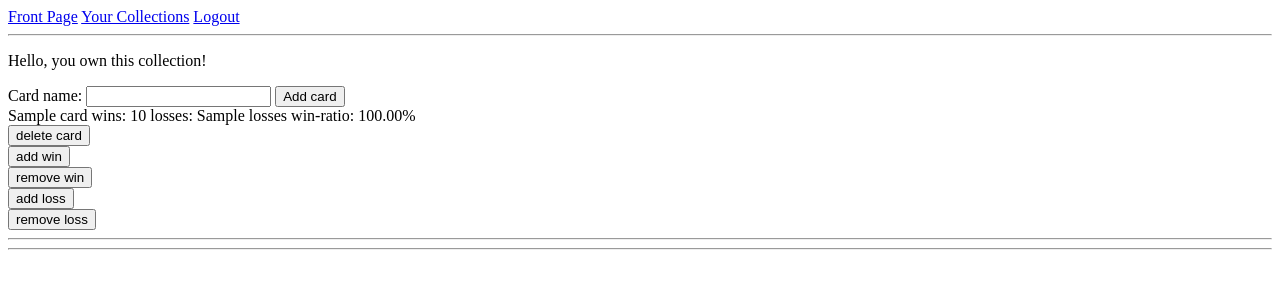
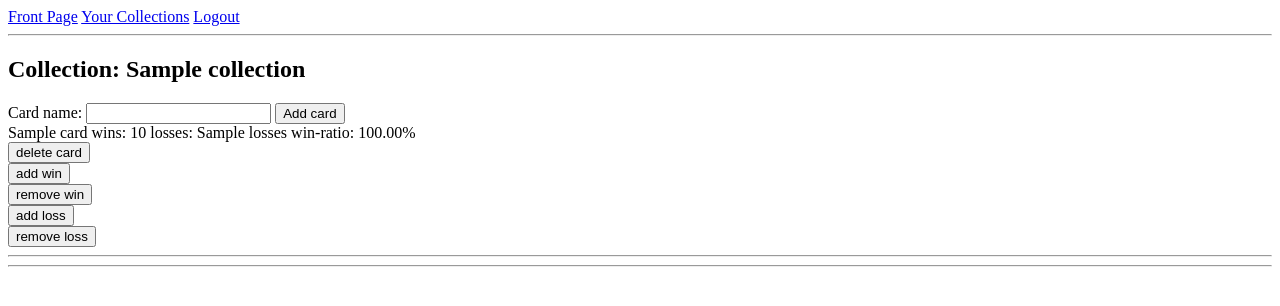
Before and after one commit to Regularmute/MTGCardTracker, a Flask app: template templates/collectionlist.html in a window 1280 px wide. Shown: the top 306 px of the page. Run offline with Flask 3, Linux system fonts and the light colour scheme; the template is opened without the code that fills it: most values are stand-ins (such as "Sample title", 1, 10 or a date in 2020); parts of the project's set-up code (start-up, migrations or seed data) failed here and were passed over.

Commit message:
feat(collections): display name on page and title

```diff
--- a/routes.py
+++ b/routes.py
@@ -85,9 +85,10 @@ def collectionlist(collection_id):
     owner_id = cardcollections.collection_owner(collection_id)
     cardcollections.set_collection_id(collection_id)
     cardlist = cards.get_cards(collection_id)
+    collection = cardcollections.get_collection_by_id(collection_id)
     if user_id == owner_id:
         return render_template("collectionlist.html",
-            cardlist=cardlist)
+            cardlist=cardlist, collection=collection)
     return render_template("error.html",
         message="not your collection")
 
--- a/templates/collectionlist.html
+++ b/templates/collectionlist.html
@@ -1,8 +1,8 @@
 {% extends "layout.html" %}
-{% block title %}Collection{% endblock %}
+{% block title %}{{ collection.name }}{% endblock %}
 {% block content %}
 
-<p>Hello, you own this collection!</p>
+<h2>Collection: {{ collection.name }}</h2>
 
 <form action="/addcard" method="post">
     Card name: <input type="text" name="cardname">
```
